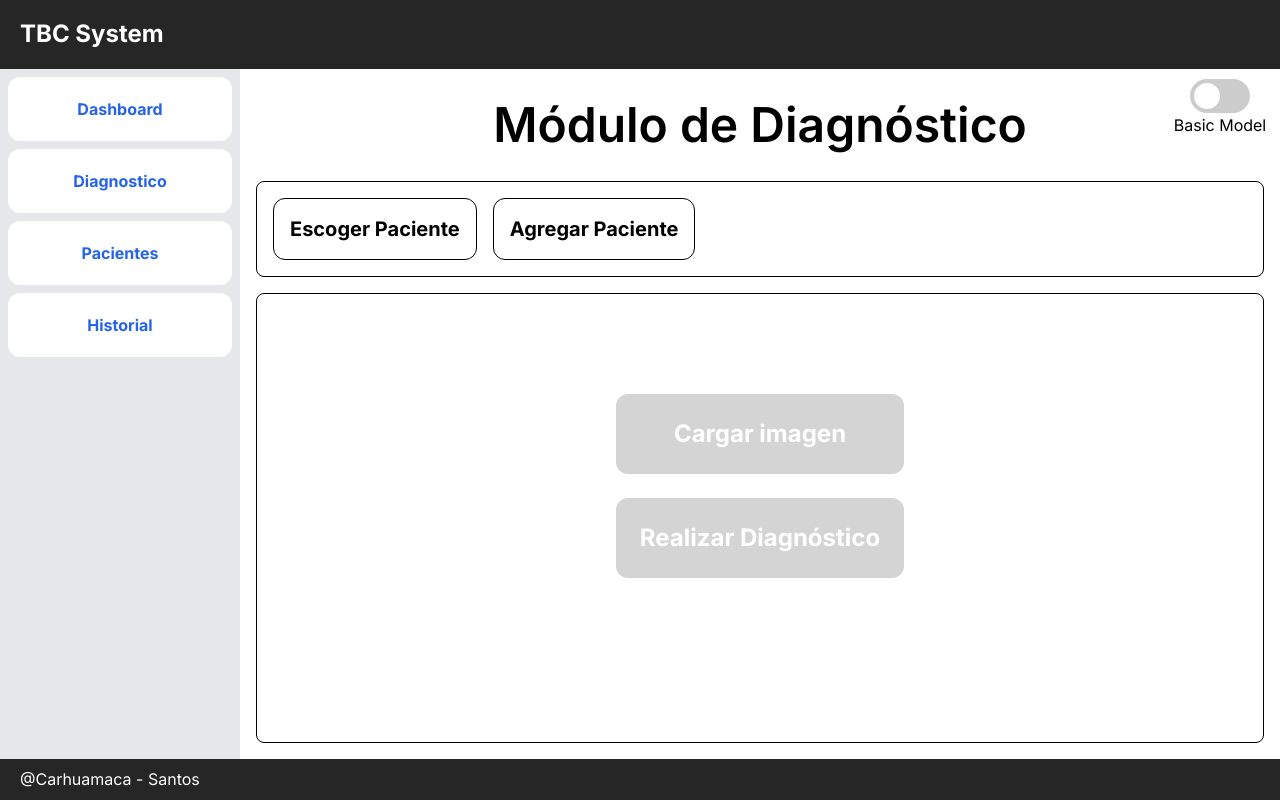
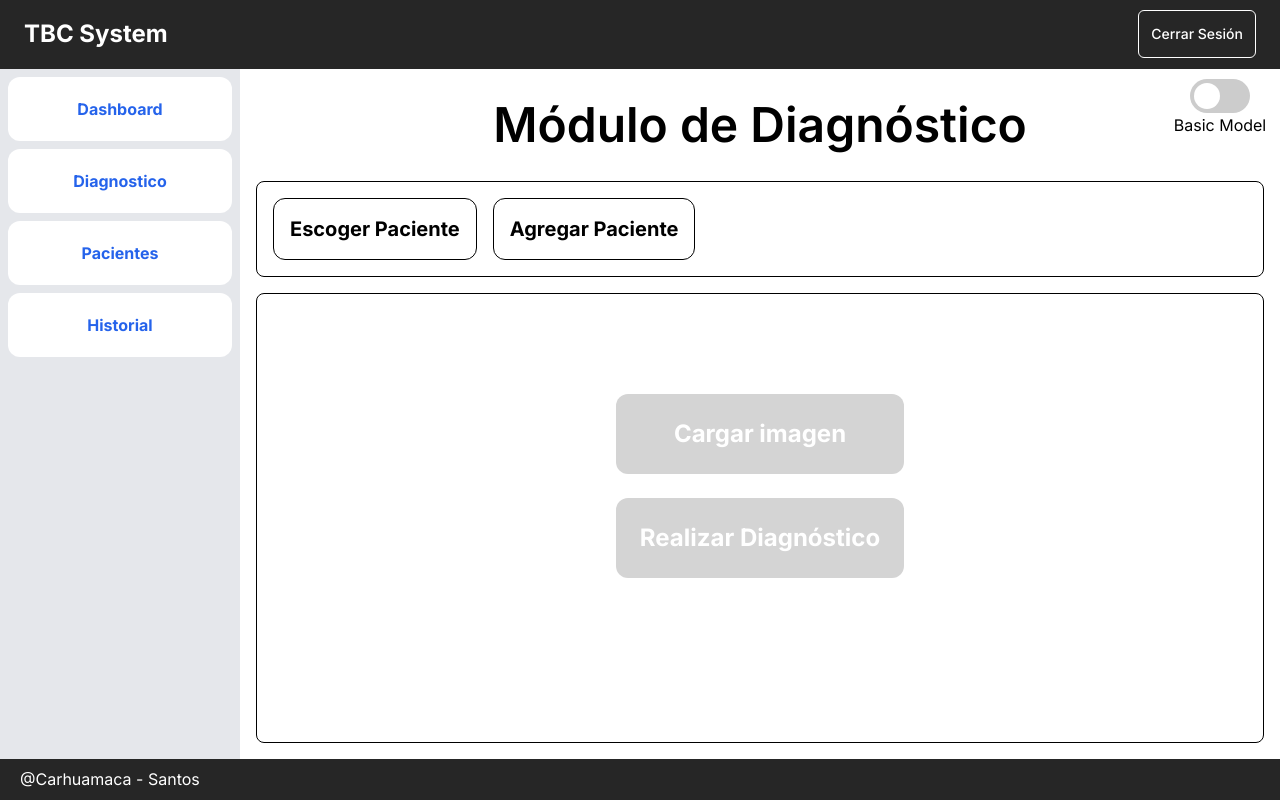
Before and after one commit to DanSRDev/TBC-sistema-web, a Next.js app: page /sistema/diagnostico in a window 1280 px wide. Built offline with nearby package versions, Linux system fonts and the light colour scheme; no server answers; the database is empty.

Commit message:
Autenticacion

```diff
--- a/app/(components)/LoginForm.tsx
+++ b/app/(components)/LoginForm.tsx
@@ -1,11 +1,14 @@
+"use client";
 import React from "react";
-import { useFormState } from "react-dom";
+
+import { useFormState, useFormStatus } from "react-dom";
+import { authenticate } from "../lib/actions";
 
 type Props = {};
 
 export default function LoginForm({}: Props) {
   return (
-    <form className="space-y-3 w-[360px]">
+    <form action={authenticate} className="space-y-3 w-[360px]">
       <div className="flex-1 rounded-lg bg-gray-900 px-8 pb-8 pt-10">
         <h1 className="mb-3 text-2xl text-white font-bold">Iniciar Sesión</h1>
         <div className="w-full">
@@ -55,7 +58,6 @@ export default function LoginForm({}: Props) {
         >
           {errorMessage && (
             <>
-              <ExclamationCircleIcon className="h-5 w-5 text-red-500" />
               <p className="text-sm text-red-500">{errorMessage}</p>
             </>
           )}
@@ -66,7 +68,7 @@ export default function LoginForm({}: Props) {
 }
 
 function LoginButton() {
-  // const { pending } = useFormStatus();
+  const { pending } = useFormStatus();
   return (
     <button className="flex h-16 items-center justify-center rounded-lg bg-blue-500 px-4 font-semibold text-white transition-colors hover:bg-blue-400 focus-visible:outline focus-visible:outline-2 focus-visible:outline-offset-2 focus-visible:outline-blue-500 active:bg-blue-600 aria-disabled:cursor-not-allowed aria-disabled:opacity-50 mt-10 w-full">
       Iniciar Sesión
--- a/app/(components)/Nav.tsx
+++ b/app/(components)/Nav.tsx
@@ -1,11 +1,22 @@
+import { signOut } from "@/auth";
 import React from "react";
 
 type Props = {};
 
 export default function Nav({}: Props) {
   return (
-    <div className="flex pl-5 h-20 items-center bg-neutral-800 text-white">
+    <div className="flex px-6 h-20 items-center justify-between bg-neutral-800 text-white w-full">
       <p className="text-2xl font-bold">TBC System</p>
+      <form
+          action={async () => {
+            'use server';
+            await signOut();
+          }}
+        >
+          <button className="flex h-12 grow items-center justify-center gap-2 rounded-md border border-white bg-neutral-800 p-3 text-sm font-medium hover:bg-sky-100 hover:text-blue-600 md:flex-none md:justify-start md:p-2 md:px-3">
+            <div className="hidden md:block">Cerrar Sesión</div>
+          </button>
+        </form>
     </div>
   );
 }
--- a/app/(components)/ui/diagnostico/ListaPacientes.tsx
+++ b/app/(components)/ui/diagnostico/ListaPacientes.tsx
@@ -27,12 +27,12 @@ export default function ListaPacientes({ pacientes, setPaciente }: Props) {
   };
 
   return (
-    <div className="flex flex-col w-full">
+    <div className="flex flex-col w-full max-h-[492px]">
       <h2 className="text-xl font-semibold">Lista de pacientes</h2>
       <TableContainer>
         <Table>
           <TableHead>
-            <TableRow>
+            <TableRow className="sticky top-0 bg-white">
               <TableCell>
                 <b>DNI</b>
               </TableCell>
--- a/app/lib/actions.ts
+++ b/app/lib/actions.ts
@@ -5,6 +5,8 @@ import { revalidatePath } from "next/cache";
 import { headers } from "next/headers";
 import { redirect } from "next/navigation";
 import { cambiarFormatoFecha } from "./utils";
+import { signIn } from "@/auth";
+import { AuthError } from "next-auth";
 
 export type State = {
   errors?: {
@@ -117,3 +119,19 @@ export async function createDiagnostico(pacienteId: string, resultado: string) {
   revalidatePath("/sistema/diagnostico");
   redirect("/sistema/diagnostico");
 }
+
+export async function authenticate(formData: FormData) {
+  try {
+    await signIn("credentials", formData);
+  } catch (error) {
+    if (error instanceof AuthError) {
+      switch (error.type) {
+        case "CredentialsSignin":
+          return "Invalid credentials.";
+        default:
+          return "Something went wrong.";
+      }
+    }
+    throw error;
+  }
+}
--- /dev/null
+++ b/auth.config.ts
@@ -0,0 +1,21 @@
+import type { NextAuthConfig } from 'next-auth';
+
+export const authConfig = {
+  pages: {
+    signIn: '/login',
+  },
+  callbacks: {
+    authorized({ auth, request: { nextUrl } }) {
+      const isLoggedIn = !!auth?.user;
+      const isOnDashboard = nextUrl.pathname.startsWith('/sistema');
+      if (isOnDashboard) {
+        if (isLoggedIn) return true;
+        return false; // Redirect unauthenticated users to login page
+      } else if (isLoggedIn) {
+        return Response.redirect(new URL('/sistema/dashboard', nextUrl));
+      }
+      return true;
+    },
+  },
+  providers: [], // Add providers with an empty array for now
+} satisfies NextAuthConfig;
--- /dev/null
+++ b/auth.ts
@@ -0,0 +1,43 @@
+import NextAuth from "next-auth";
+import Credentials from "next-auth/providers/credentials";
+import { authConfig } from "./auth.config";
+import { z } from "zod";
+import { sql } from "@vercel/postgres";
+import { Doctor } from "./app/lib/definitions";
+const bcrypt = require("bcrypt");
+
+async function getDoctor(email: string): Promise<Doctor | undefined> {
+  try {
+    const user = await sql<Doctor>`SELECT * FROM doctores WHERE email=${email}`;
+    return user.rows[0];
+  } catch (error) {
+    console.error("Failed to fetch doctor:", error);
+    throw new Error("Failed to fetch doctor.");
+  }
+}
+
+export const { auth, signIn, signOut } = NextAuth({
+  ...authConfig,
+  providers: [
+    Credentials({
+      async authorize(credentials) {
+        const parsedCredentials = z
+          .object({ email: z.string().email(), password: z.string().min(6) })
+          .safeParse(credentials);
+
+        if (parsedCredentials.success) {
+          const { email, password } = parsedCredentials.data;
+          const user = await getDoctor(email);
+          if (!user) return null;
+
+          const passwordsMatch = await bcrypt.compare(password, user.password);
+
+          if (passwordsMatch) return user;
+        }
+
+        console.log("Invalid credentials");
+        return null;
+      },
+    }),
+  ],
+});
--- a/package.json
+++ b/package.json
@@ -21,10 +21,12 @@
     "clsx": "^2.1.0",
     "dotenv": "^16.4.5",
     "next": "14.1.0",
+    "next-auth": "^5.0.0-beta.16",
     "react": "^18",
     "react-chartjs-2": "^5.2.0",
     "react-dom": "^18",
-    "use-debounce": "^10.0.0"
+    "use-debounce": "^10.0.0",
+    "zod": "^3.22.4"
   },
   "devDependencies": {
     "@types/node": "^20",
```
Also changed, not shown: middleware.ts (added, +9 -0 lines), 1 other file (tests, documents, lock files or other folders).
